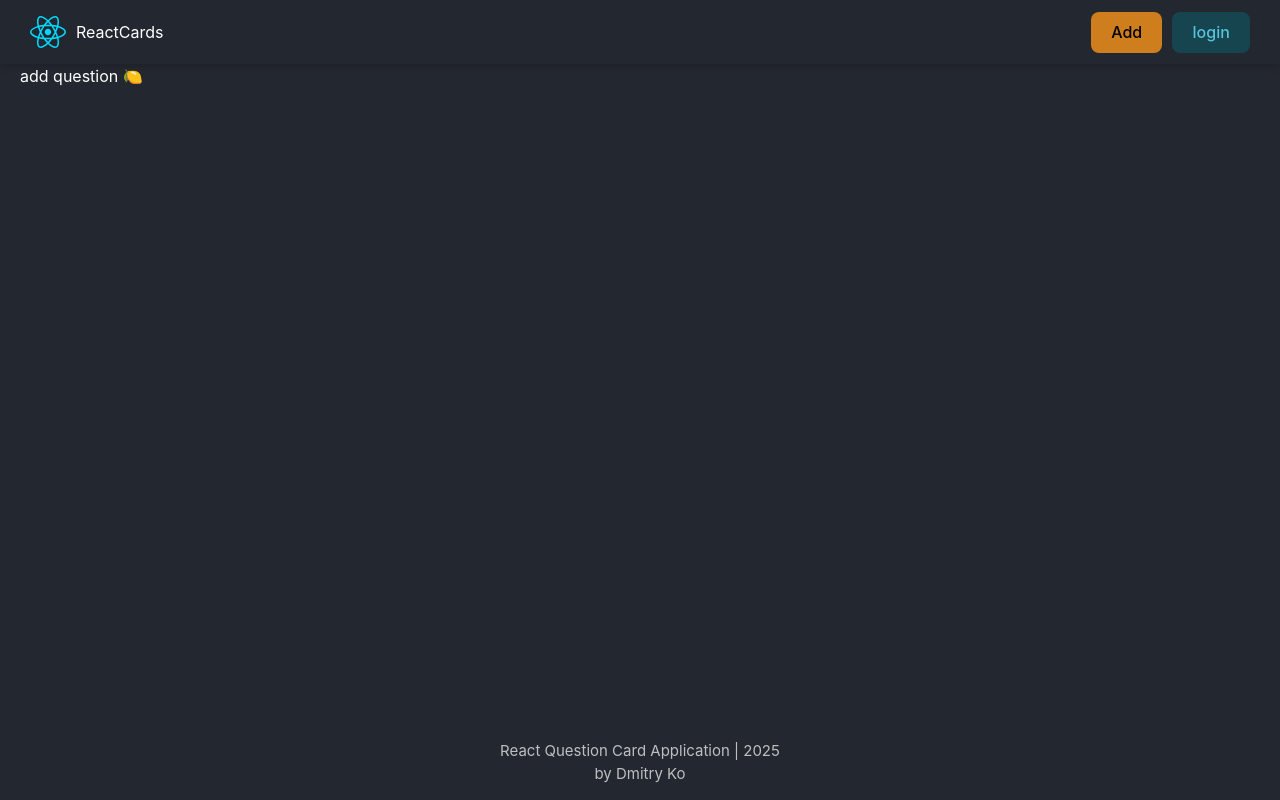
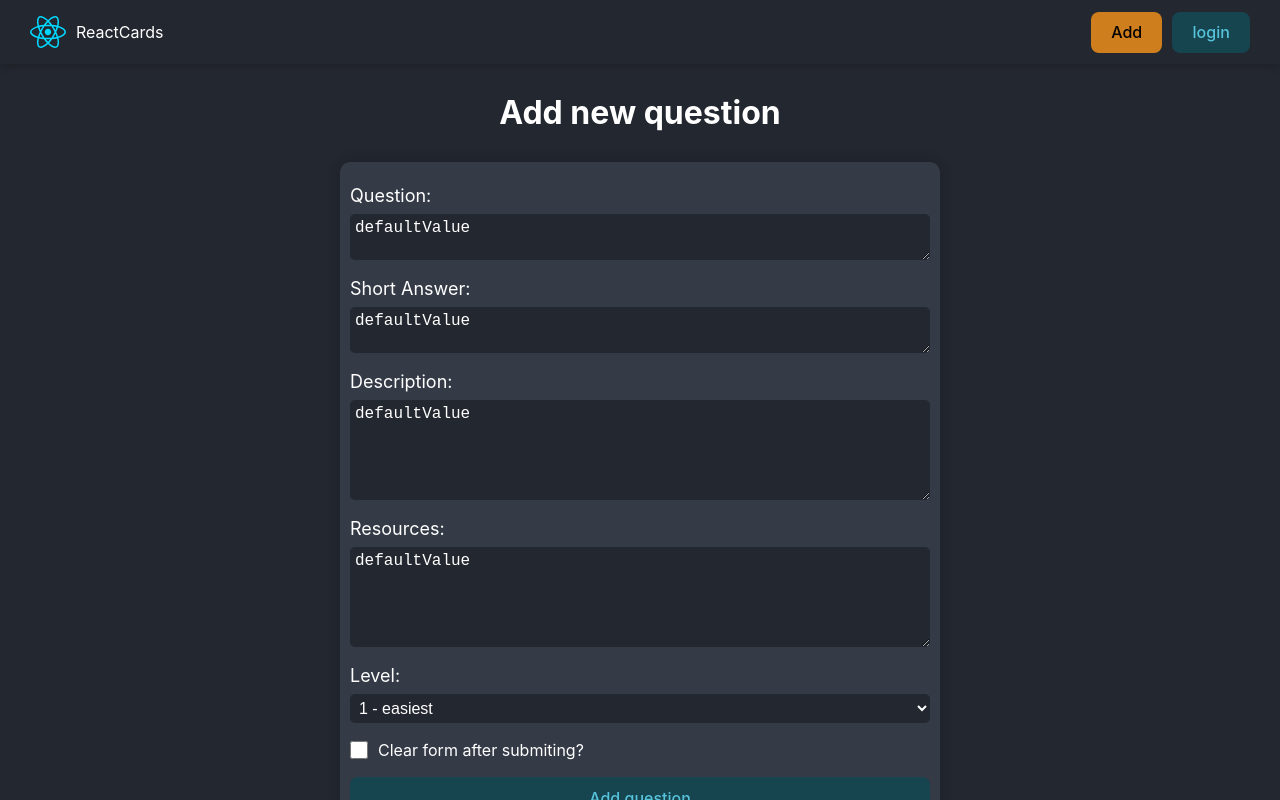
Before and after one commit to DigitalGl/React-App, a React (Vite) app: page /addquestion in a window 1280 px wide. Built offline with nearby package versions, Linux system fonts and the light colour scheme.

Commit message:
add question page layout

```diff
--- a/db.json
+++ b/db.json
@@ -22,7 +22,7 @@
         "https://react.dev/learn/writing-markup-with-jsx"
       ],
       "level": 2,
-      "completed": false,
+      "completed": true,
       "editDate": "03.02.2025, 20:25"
     },
     {
--- a/package.json
+++ b/package.json
@@ -14,7 +14,8 @@
   "dependencies": {
     "react": "^18.2.0",
     "react-dom": "^18.2.0",
-    "react-router-dom": "^6.22.3"
+    "react-router-dom": "^6.22.3",
+    "react-toastify": "^11.0.5"
   },
   "devDependencies": {
     "@eslint/js": "^8.57.0",
--- a/src/App.jsx
+++ b/src/App.jsx
@@ -3,6 +3,7 @@
 import { HomePage } from "./pages/HomePage";
 import { NotFoundPage } from "./pages/NotFoundPage";
 import { QuestionPage } from "./pages/QuestionPage";
+import { AddQuestionPage } from "./pages/AddQuestionPage";
 
 
 function App() {
@@ -12,7 +13,7 @@
         <Route element={<MainLayout />}>
           <Route path="/" element={<HomePage />} />
           <Route path="/forbidden" element={<div>forbidden !!!</div>} />
-          <Route path="/addquestion" element={<div>add question 🍋</div>} />
+          <Route path="/addquestion" element={<AddQuestionPage/>} />
           <Route path="/question/:id" element={<QuestionPage />} />
 
           <Route path="*" element={<div>{<NotFoundPage />}</div>} />
--- a/src/components/MainLayout/MainLayout.jsx
+++ b/src/components/MainLayout/MainLayout.jsx
@@ -1,11 +1,13 @@
 import { Outlet } from "react-router-dom";
 import cls from "./MainLayout.module.css";
 import { Header } from "../Header";
+import { ToastContainer } from "react-toastify";
 
 export const MainLayout = () => {
   const currentYear = new Date().getFullYear();
 
   return (
+    <>
     <div className={cls.mainLayout}>
       <Header />
       <div className={cls.mainWrapper}>
@@ -18,5 +20,8 @@
         </footer>
       </div>
     </div>
+
+    <ToastContainer/>
+    </>
   );
 };
--- a/src/hooks/useFetch.js
+++ b/src/hooks/useFetch.js
@@ -1,5 +1,6 @@
 import { useState } from 'react';
 import { delayFn } from '../helpers/delayFn';
+import { toast } from 'react-toastify';
 
 export const useFetch = (callback) => {
   const [isLoading, setIsLoading] = useState(false);
@@ -16,6 +17,7 @@
       return response;
     } catch (error) {
       setError(error.message);
+      toast.error(error.message);
     } finally {
       setIsLoading(false);
     }
--- a/src/index.css
+++ b/src/index.css
@@ -7,6 +7,7 @@
   --btn-text-color: #fff;
 
   --card-bg-color: #343a46;
+  --green-color: #219679;
 
 
   font-family: Inter, system-ui, Avenir, Helvetica, Arial, sans-serif;
@@ -46,6 +47,7 @@
     --btn-text-color: #fff;
 
     --card-bg-color: #ebedf0;
+    --green-color: #219679;
   }
 }
 
@@ -58,5 +60,6 @@
     --btn-text-color: #57C4DC;
 
     --card-bg-color: #343a46;
+    --green-color: #219679;
   }
 }
--- /dev/null
+++ b/src/pages/AddQuestionPage/AddQuestionPage.jsx
@@ -0,0 +1,80 @@
+import { Button } from '../../components/Button';
+import cls from './AddQuestionPage.module.css';
+
+export const AddQuestionPage = () => {
+  return (
+    <>
+      <h1 className={cls.formTitle}>Add new question</h1>
+
+      <div className={cls.formContainer}>
+        <form action="" className={cls.form}>
+          <div className={cls.formControl}>
+          <label htmlFor="questionField">Question: </label>
+            <textarea
+              defaultValue={"defaultValue"}
+              name="question"
+              id="QuestionField"
+              cols="30"
+              rows="2"
+              required
+              placeholder="please enter a question"
+            ></textarea>
+          </div>
+          <div className={cls.formControl}>
+          <label htmlFor="answerField">Short Answer: </label>
+            <textarea
+              defaultValue={"defaultValue"}
+              name="answer"
+              id="answerField"
+              cols="30"
+              rows="2"
+              required
+              placeholder="please enter a short answer"
+            ></textarea>
+          </div>
+          <div className={cls.formControl}>
+          <label htmlFor="descriptionField">Description: </label>
+            <textarea
+              defaultValue={"defaultValue"}
+              name="description"
+              id="descriptionField"
+              cols="30"
+              rows="5"
+              required
+              placeholder="please enter a full description"
+            ></textarea>
+          </div>
+          <div className={cls.formControl}>
+          <label htmlFor="resourcesField">Resources: </label>
+            <textarea
+              defaultValue={"defaultValue"}
+              name="resources"
+              id="resourcesField"
+              cols="30"
+              rows="5"
+              required
+              placeholder="please enter resources separated by commas"
+            ></textarea>
+          </div>
+          <div className={cls.formControl}>
+            <label htmlFor="levelField">Level: </label>
+              <select name="Level" id="levelField" defaultValue={"defaultValue"}>
+                <option disabled>Question level</option>
+                <hr />
+                <option value="1">1 - easiest</option>
+                <option value="2">2 - medium</option>
+                <option value="3">3 - hardest</option>
+              </select>
+          </div>
+
+          <label htmlFor="clearFormField" className={cls.clearFormControl}>
+            <input className={cls.checkbox} type="checkbox" name="cleareForm" id="clearFormField" defaultValue={true} />
+            <span>Clear form after submiting?</span>
+          </label>
+
+          <Button>Add question</Button>
+        </form>
+      </div>
+    </>
+  );
+};
--- /dev/null
+++ b/src/pages/AddQuestionPage/AddQuestionPage.module.css
@@ -0,0 +1,72 @@
+.formTitle {
+    margin: 25px auto;
+    width: fit-content;
+}
+
+.formContainer {
+    width: 100%;
+    max-width: 600px;
+    margin: 0 auto;
+    border-radius: 10px;
+    background-color: var(--card-bg-color);
+    box-shadow: 0 0 8px 5px rgba(0,0,0, 0.1);
+}
+
+
+/* forrm component */
+
+.form {
+    width: 100%;
+    padding: 20px 10px;
+    display: flex;
+    flex-direction: column;
+    justify-content: flex-start;
+    align-items: stretch;
+    gap: 15px;
+}
+
+.formControl {
+    width: 100%;
+    display: flex;
+    flex-direction: column;
+    justify-content: flex-start;
+    align-items: stretch;
+    gap: 5px;
+
+    label {
+        color: var(--text-color);
+        font-size: 18px;
+    }
+
+    select, textarea {
+        padding: 5px;
+        color: var(--text-color);
+        background-color: var(--main-bg-color);
+        font-size: 16px;
+        border-radius: 5px;
+        border: none;
+        outline: none;
+    }
+
+    select:focus-visible, textarea:focus-visible {
+        outline: 2px solid var(--green-color);
+    }
+}
+
+.clearFormControl {
+    width: 100%;
+    display: flex;
+    justify-content: flex-start;
+    align-items: center;
+    gap: 10px;
+}
+
+.checkbox {
+    width: 18px;
+    height: 18px;
+    accent-color: var(--green-color);
+}
+
+.checkbox:disabled + span {
+    opacity: .5;
+}
--- /dev/null
+++ b/src/pages/AddQuestionPage/index.jsx
@@ -0,0 +1 @@
+export { AddQuestionPage } from "./AddQuestionPage";
--- a/src/pages/HomePage/HomePage.jsx
+++ b/src/pages/HomePage/HomePage.jsx
@@ -3,9 +3,9 @@
 import { QuestionCardList } from '../../components/QuestionCardList';
 import { Loader } from '../../components/Loader';
 import { useFetch } from '../../hooks/useFetch';
-import cls from './HomePage.module.css';
 import { SearchInput } from '../../components/SearchInput';
 import { Button } from '../../components/Button';
+import cls from './HomePage.module.css';
 
 const DEFAULT_PER_PAGE = 10;
 
--- a/src/pages/QuestionPage/QuestionPage.module.css
+++ b/src/pages/QuestionPage/QuestionPage.module.css
@@ -82,5 +82,5 @@
 .checkbox {
     width: 18px;
     height: 18px;
-    accent-color: #16C47F;
+    accent-color: var(--green-color);
 }
```
Also changed, not shown: 1 other file (tests, documents, lock files or other folders).
